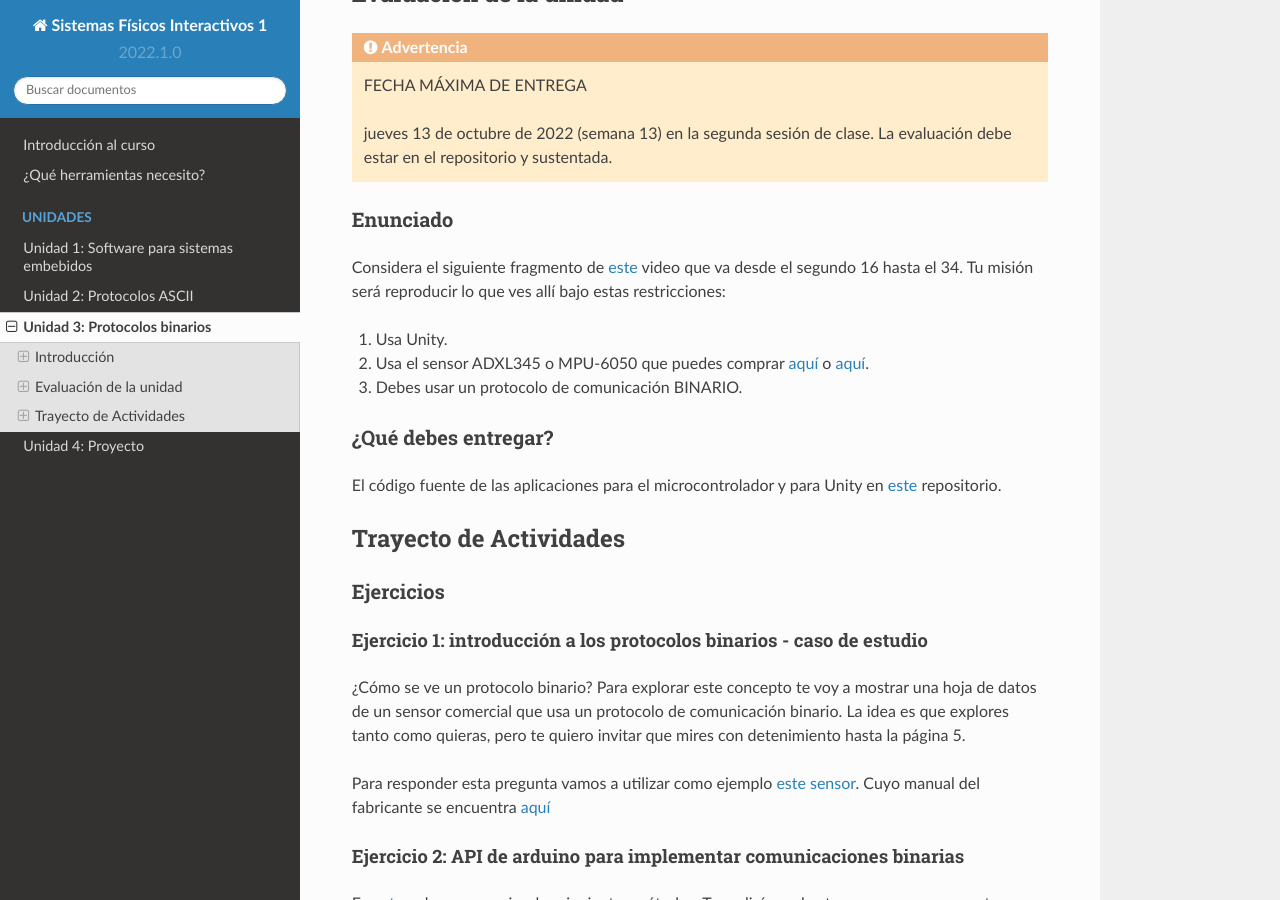
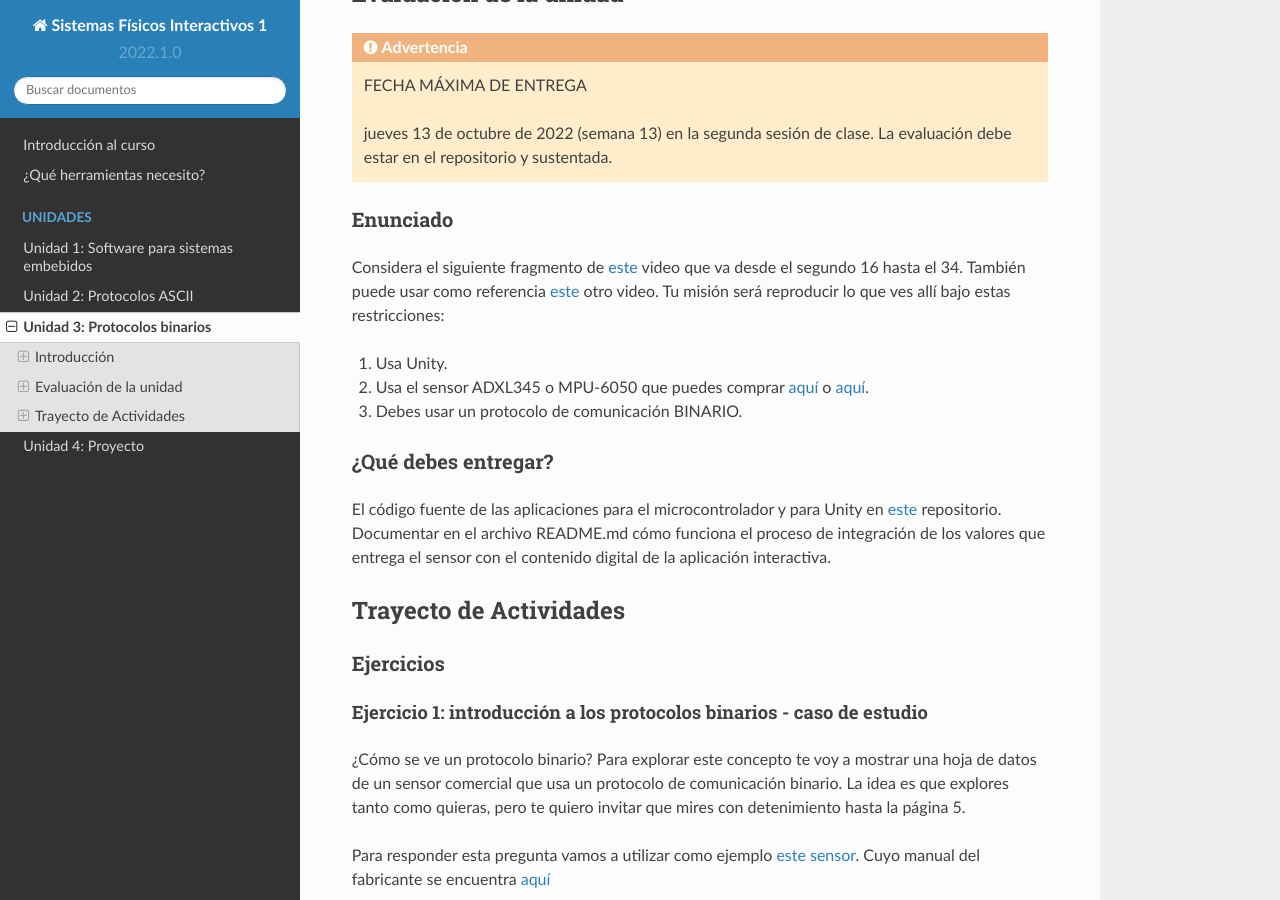
Before and after one commit to juanferfranco/SistemasFisicosInteractivos1, a Sphinx documentation site: the page built from docs/_unidad3/unidad3.rst, in a window 1280 px wide and 900 px high, scrolled down 409 px. Built offline with Sphinx 7.4.7 and the Read the Docs theme 2.0.0, drawn with Linux system fonts in a browser that asks for light colours; pages that are not in the unit, such as notebooks, are missing from menus.

Commit message:
Add a video reference with the MPU6050

```diff
--- a/docs/_unidad3/unidad3.rst
+++ b/docs/_unidad3/unidad3.rst
@@ -27,6 +27,7 @@ Enunciado
 **************
 
 Considera el siguiente fragmento de `este <https://youtu.be/KMhbV1p3MWk?t=16>`__ video que va desde el segundo 16 hasta el 34.
+También puede usar como referencia `este <https://youtu.be/L4WfHT_58Dg>`__ otro video.
 Tu misión será reproducir lo que ves allí bajo estas restricciones:
 
 #. Usa Unity.
@@ -39,8 +40,9 @@ Tu misión será reproducir lo que ves allí bajo estas restricciones:
 ***********************
 
 El código fuente de las aplicaciones para el microcontrolador y para Unity en
-`este <https://classroom.github.com/a/eWHjsSqp>`__ repositorio.
-
+`este <https://classroom.github.com/a/eWHjsSqp>`__ repositorio. Documentar
+en el archivo README.md cómo funciona el proceso de integración de los valores
+que entrega el sensor con el contenido digital de la aplicación interactiva.
 
 Trayecto de Actividades
 -------------------------
```
